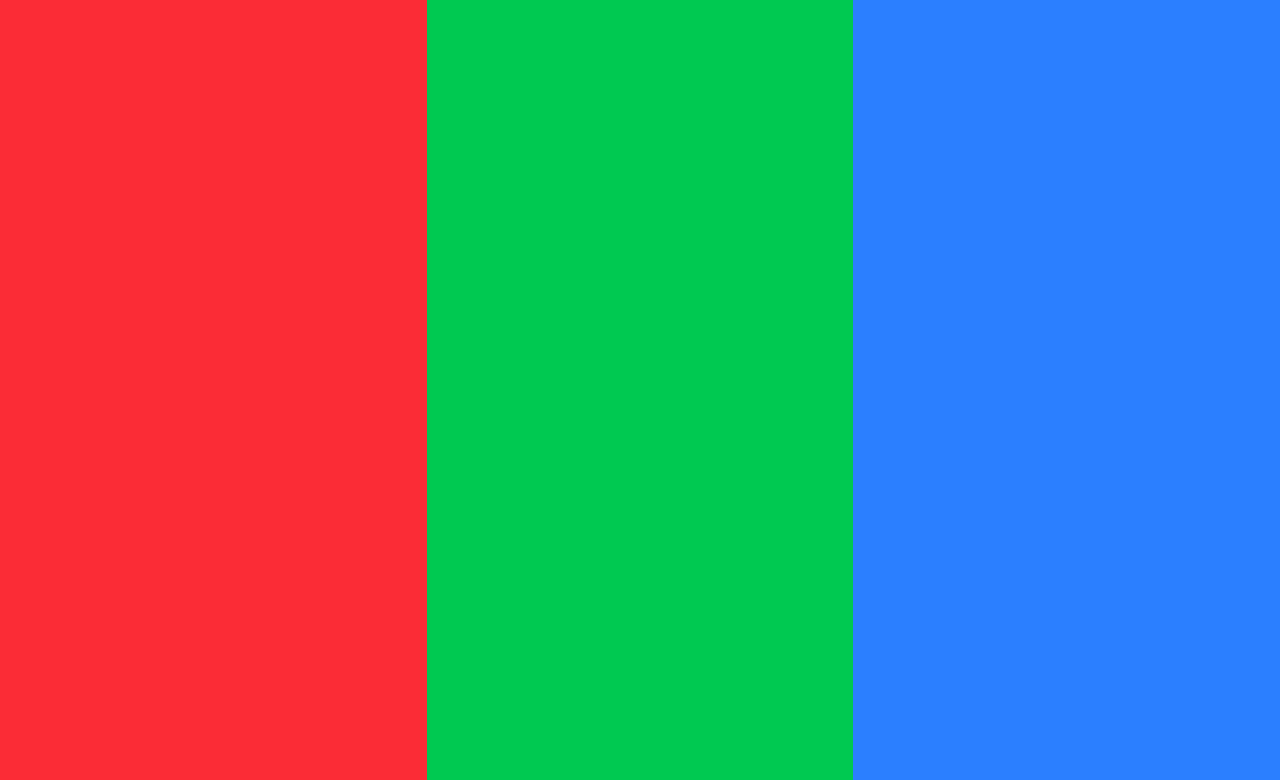
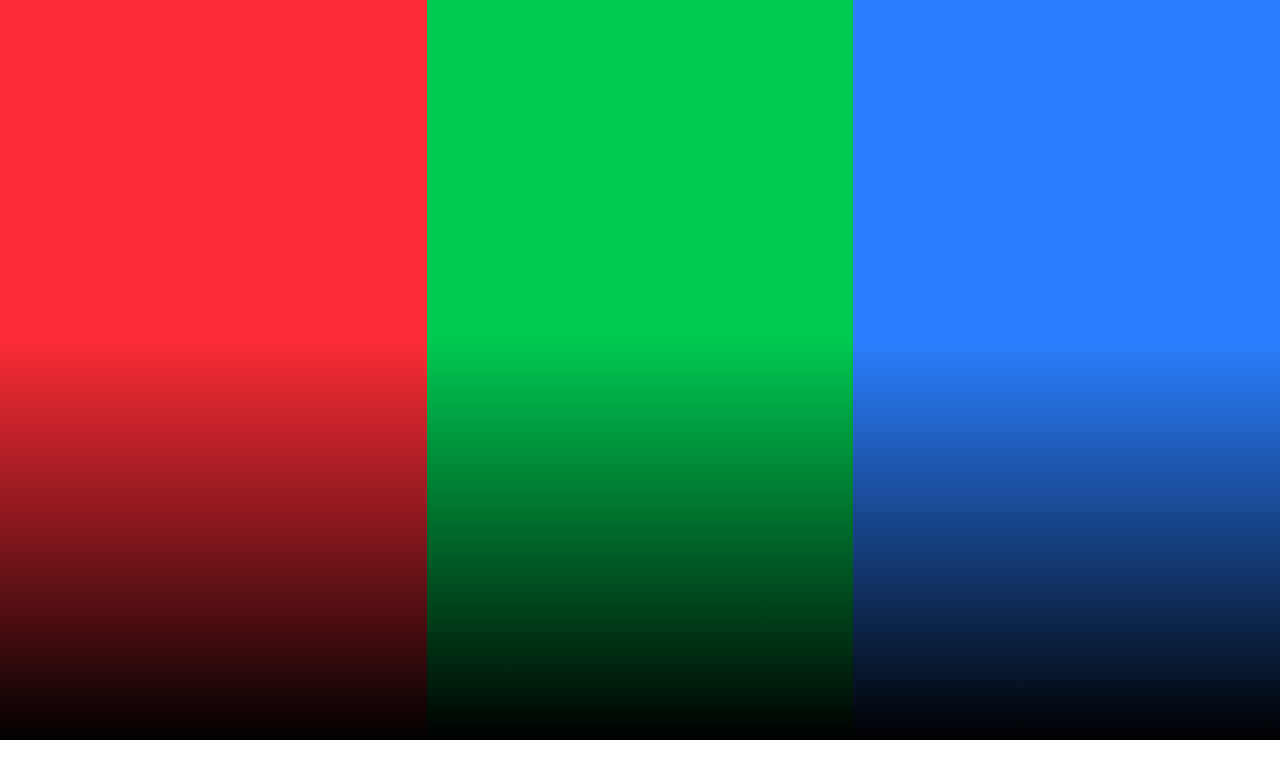
Before and after one commit to ohimeee/RJB, a website: page index.html in a window 1280 px wide. Shown: the part 60-840 px from the top of the page. After the commit the page ends 800 px from the top, so only its background shows below. Drawn offline with Linux system fonts and the light colour scheme.

Commit message:
added bottom gradient

```diff
--- a/index.html
+++ b/index.html
@@ -1,21 +1,27 @@
-<!DOCTYPE html>
+<!doctype html>
 <html lang="en">
   <head>
-    <meta charset="UTF-8">
-    <meta name="viewport" content="width=device-width, initial-scale=1.0">
-    <link href="./output.css" rel="stylesheet">
+    <meta charset="UTF-8" />
+    <meta name="viewport" content="width=device-width, initial-scale=1.0" />
+    <link href="./output.css" rel="stylesheet" />
     <title>RJB Intro Page</title>
   </head>
   <body>
-    <div class="bg-gray-100 w-screen flex items-center justify-center">
-        <h1 class="text-4xl font-bold">Welcome to RJB!</h1>
-    </div>
-    <div class="flex">
-        <aside class="bg-red-500 h-screen w-1/3">
+    <div class="flex h-screen">
+      <aside class="relative flex-1 bg-red-500">
+        <div
+          class="absolute inset-x-0 bottom-0 h-1/2 bg-linear-to-t from-black to-transparent"
+        ></div>
       </aside>
-        <aside class="bg-green-500 h-screen w-1/3">
+      <aside class="relative flex-1 bg-green-500">
+        <div
+          class="absolute inset-x-0 bottom-0 h-1/2 bg-linear-to-t from-black to-transparent"
+        ></div>
       </aside>
-        <aside class="bg-blue-500 h-screen w-1/3">
+      <aside class="relative flex-1 bg-blue-500">
+        <div
+          class="absolute inset-x-0 bottom-0 h-1/2 bg-linear-to-t from-black to-transparent"
+        ></div>
       </aside>
     </div>
   </body>
```
Also changed, not shown: output.css. Lines whose indentation alone changed are shown as unchanged.
